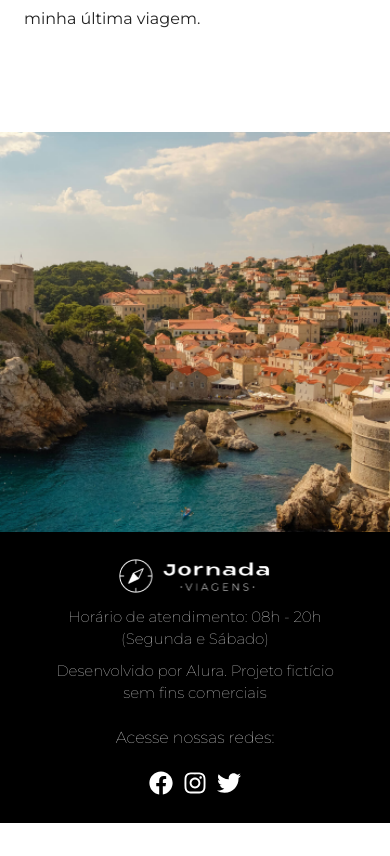
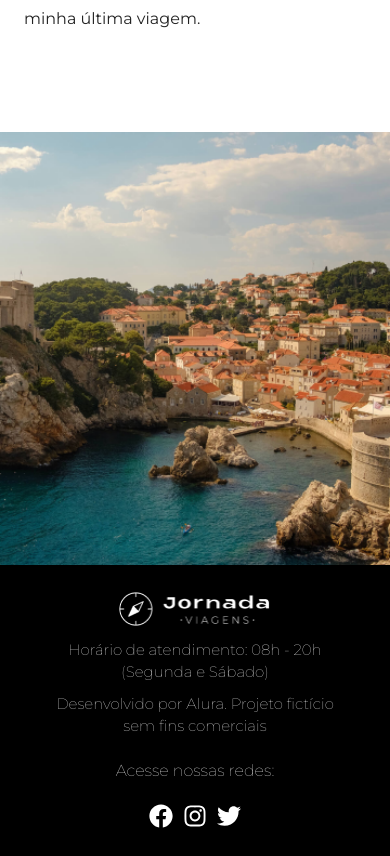
Before and after one commit to nicolasBoth/jornada-viagens, a React (Vite) app: page / in a window 390 px wide. Shown: the part 7225-8081 px from the top of the page. Before the commit the page ends 8048 px from the top, so only its background shows below. Built offline with nearby package versions, Linux system fonts and the light colour scheme.

Commit message:
fix: fixing menu responsitivity and changing footer component images

```diff
--- a/src/components/Footer/index.css
+++ b/src/components/Footer/index.css
@@ -1,14 +1,13 @@
 .img-pre-rodape {
-  background-image: url('../../assets/pre-rodape-mobile.png');
-  background-size: cover;
-  background-repeat: no-repeat;
-  background-position: center;
   width: 100%;
-  height: 400px;
 }
 
 .img-pre-rodape-travel {
-  background-image: url('../../assets/img-pre-rodape-travel-mobile.png');
+
+}
+
+.rodape-container {
+  padding: 24px;
 }
 
 .rodape {
@@ -16,8 +15,6 @@
   display: flex;
   flex-direction: column;
   justify-content: center;
-  gap: 24px;
-  padding: 24px;
 
   font-weight: 100;
   color: var(--text-secondary-color);
@@ -68,7 +65,7 @@
 
 @media (min-width: 768px) {
   .img-pre-rodape {
-    background-image: url('../../assets/pre-rodape-tablet.jpg');
+
   }
 
   .img-pre-rodape-travel {
@@ -82,7 +79,7 @@
 
 @media (min-width: 1440px) {
   .img-pre-rodape {
-    background-image: url('../../assets/pre-rodape-desktop.jpg');
+
     height: 600px;
   }
 
--- a/src/components/Footer/index.tsx
+++ b/src/components/Footer/index.tsx
@@ -1,16 +1,61 @@
 import { FaFacebook, FaInstagram, FaTwitter } from 'react-icons/fa';
 import './index.css';
 import logoRodape from '../../assets/Logo-branco 1.png';
-import FooterProps from '../../types/FooterProps/type'
+import FooterProps from '../../types/FooterProps/type';
 
+import { useDevice } from '../../hooks/useDevice';
+
+import imgHomeMobile from '../../assets/pre-rodape-mobile.png';
+import imgHomeTablet from '../../assets/pre-rodape-tablet.jpg';
+import imgHomeDesktop from '../../assets/pre-rodape-desktop.jpg';
+import imgContactMobile from '../../assets/img-pre-rodape-contact-mobile.png';
+import imgContactTablet from '../../assets/img-pre-rodape-contact-tablet.png';
+import imgContactDesktop from '../../assets/img-pre-rodape-contact-desktop.png';
+import imgTravelMobile from '../../assets/img-pre-rodape-travel-mobile.png';
+import imgTravelTablet from '../../assets/img-pre-rodape-travel-tablet.png';
+import imgTravelDesktop from '../../assets/img-pre-rodape-travel-desktop.png';
 
 export default function Footer(props: FooterProps) {
+  const isMobile = useDevice(768);
+  const isTablet = useDevice(1024) && !isMobile;
+  const isDesktop = !isMobile && !isTablet;
+
   return (
     <>
-      <div className={props.hasImage ? "img-pre-rodape" : ""}></div>
-      <div className={props.hasImageTravel ? "img-pre-rodape img-pre-rodape-travel" : ""}></div>
-      <div className={props.hasImageContact ? "img-pre-rodape img-pre-rodape-contact" : ""}></div>
       <div className="rodape">
+        {/* home image */}
+        {props.hasImage && isMobile && (
+          <img src={imgHomeMobile} alt="" className="img-pre-rodape" />
+        )}
+        {props.hasImage && isTablet && (
+          <img src={imgHomeTablet} alt="" className="img-pre-rodape" />
+        )}
+        {props.hasImage && isDesktop && (
+          <img src={imgHomeDesktop} alt="" className="img-pre-rodape" />
+        )}
+
+        {/* contact image */}
+        {props.hasImageContact && isMobile && (
+          <img src={imgContactMobile} alt="" className="img-pre-rodape" />
+        )}
+        {props.hasImageContact && isTablet && (
+          <img src={imgContactTablet} alt="" className="img-pre-rodape" />
+        )}
+        {props.hasImageContact && isDesktop && (
+          <img src={imgContactDesktop} alt="" className="img-pre-rodape" />
+        )}
+
+        {/* travel image */}
+        {props.hasImageTravel && isMobile && (
+          <img src={imgTravelMobile} alt="" className="img-pre-rodape" />
+        )}
+        {props.hasImageTravel && isTablet && (
+          <img src={imgTravelTablet} alt="" className="img-pre-rodape" />
+        )}
+        {props.hasImageTravel && isDesktop && (
+          <img src={imgTravelDesktop} alt="" className="img-pre-rodape" />
+        )}
+
         <div className="rodape-container">
           <div className="rodape-secao1">
             <img src={logoRodape} alt="" className="logo-rodape" />
--- a/src/components/Menu/index.css
+++ b/src/components/Menu/index.css
@@ -123,8 +123,13 @@
 }
 
 @media (min-width: 1024px) {
+  .nav-header {
+    width: fit-content;
+  }
+
   .links {
     gap: 40px;
+    flex-direction: row;
     align-items: center;
     position: relative;
     height: auto;
@@ -144,22 +149,3 @@
 .links {
   display: flex;
 }
-
-@media (min-width: 1024px) {
-  .links {
-    flex-direction: row;
-    align-items: center;
-    position: relative;
-    height: auto;
-    background-color: transparent;
-    justify-content: flex-end;
-  }
-
-  .links a {
-    transition: 0.2s;
-  }
-
-  .links a:hover {
-    color: #ffffff94;
-  }
-}
--- a/src/components/Menu/index.tsx
+++ b/src/components/Menu/index.tsx
@@ -1,13 +1,13 @@
 import { IoMdMenu, IoIosClose } from 'react-icons/io';
-import { FaFacebook, FaInstagram, FaTwitter} from 'react-icons/fa';
+import { FaFacebook, FaInstagram, FaTwitter } from 'react-icons/fa';
 import { useState } from 'react';
 import { Globe, Plane, ContactIcon, Home } from 'lucide-react';
-import { useIsMobile } from '../../hooks/useIsMobile';
+import { useDevice } from '../../hooks/useDevice';
 import { NavLink } from 'react-router';
 
 export default function Menu() {
   const [open, setOpen] = useState(false);
-  const isMobile = useIsMobile();
+  const isMobile = useDevice(1024);
 
   function openMenu() {
     setOpen(!open);
@@ -47,7 +47,8 @@ export default function Menu() {
             aria-controls="menuLinks"
             aria-expanded="true"
           />
-        </button>)}
+        </button>
+      )}
       <nav className={`nav-header ${open && 'links--aberto'}`}>
         <div className="pages">
           <div className="fechar-links">
--- a/src/hooks/useIsMobile.ts
+++ b/src/hooks/useDevice.ts
@@ -1,23 +1,23 @@
 import { useEffect, useState } from 'react';
 
-export function useIsMobile(MOBILE_BREAKPOINT = 1024): boolean {
+export function useDevice(breakpoint: number): boolean {
   const [isMobile, setIsMobile] = useState<boolean | undefined>(undefined);
 
   useEffect(() => {
-    const mql = window.matchMedia(`(max-width: ${MOBILE_BREAKPOINT - 1}px)`);
+    const mql = window.matchMedia(`(max-width: ${breakpoint - 1}px)`);
 
     const onChange = () => {
-      setIsMobile(window.innerWidth < MOBILE_BREAKPOINT);
+      setIsMobile(window.innerWidth < breakpoint);
     };
 
     mql.addEventListener('change', onChange);
 
-    setIsMobile(window.innerWidth < MOBILE_BREAKPOINT);
+    setIsMobile(window.innerWidth < breakpoint);
 
     return () => {
       mql.removeEventListener('change', onChange);
     };
-  }, [MOBILE_BREAKPOINT]);
+  }, [breakpoint]);
 
   return !!isMobile;
 }
```
